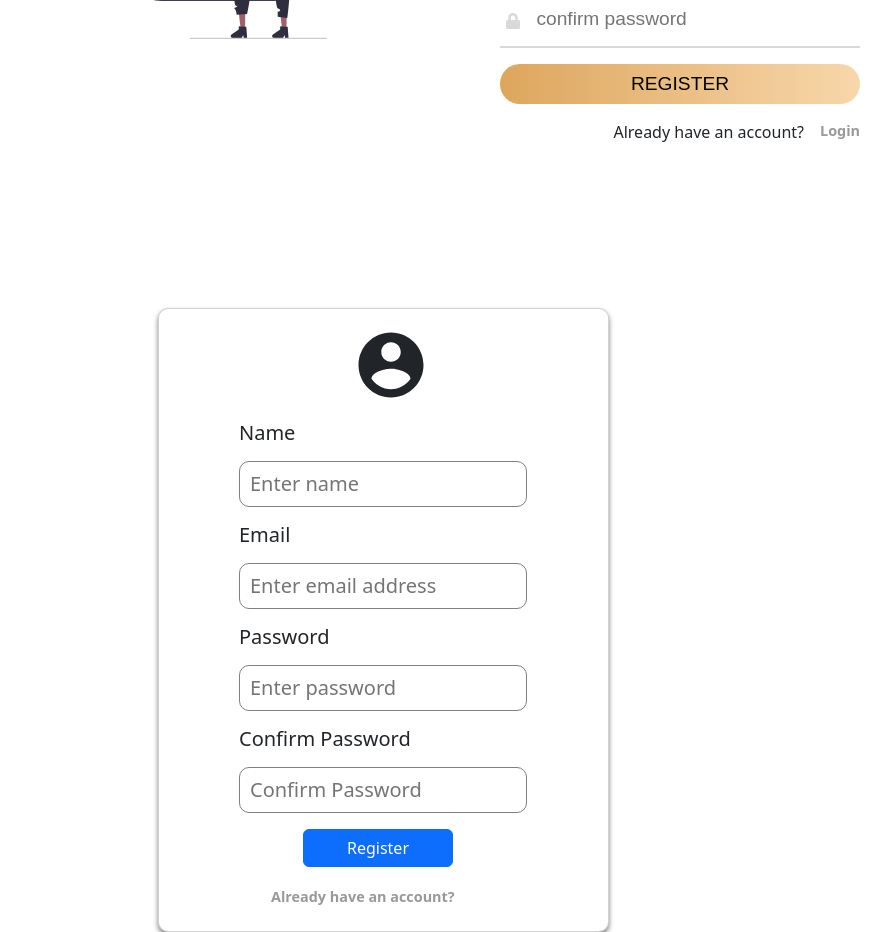
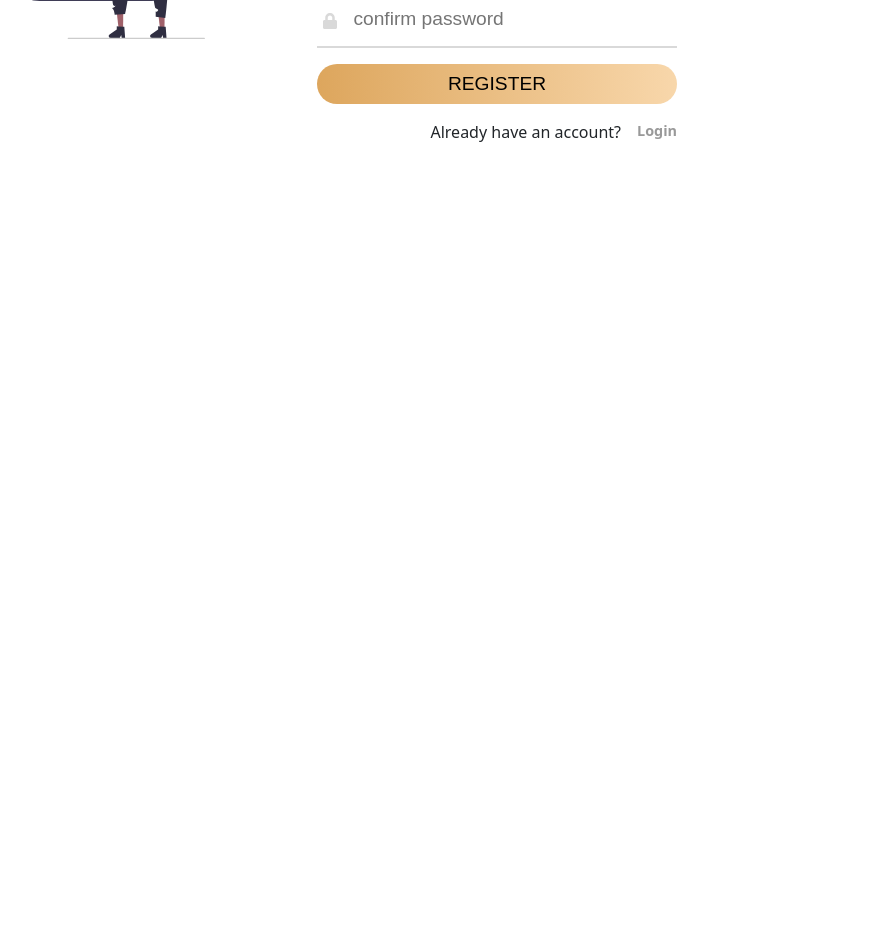
Before and after one commit to Manenomyk/Fredor-Investment, a React (Create React App) app: page /register in a window 1280 px wide. Shown: the part 540-1472 px from the top of the page, without its empty margins (257-1148 px from the left). After the commit the page ends 800 px from the top, so only its background shows below. Built offline with nearby package versions, Linux system fonts and the light colour scheme.

Commit message:
register api code

```diff
--- a/src/Admin/AdminLogin/Login.js
+++ b/src/Admin/AdminLogin/Login.js
@@ -7,6 +7,7 @@ import login from "../../Images/login.svg";
 import avatar from "../../Images/avatar.svg";
 import { FaUserCircle } from "react-icons/fa";
 import { FaLock } from "react-icons/fa";
+import { TfiEmail } from "react-icons/tfi";
 
 function Login() {
   const inputs = document.querySelectorAll(".input");
@@ -109,7 +110,7 @@ function Login() {
             <div className="input-div one">
               <div className="i">
                 <i>
-                  <FaUserCircle />
+                  <TfiEmail />
                 </i>
               </div>
               <div>
--- a/src/Admin/Register/Register.js
+++ b/src/Admin/Register/Register.js
@@ -151,12 +151,14 @@ function Register() {
         )}
       </div>
 
-      <register.Container className="containerone">
+      <register.Container>
+        <register.Row>
+          <div className="containerone">
         <div className="imgg">
           <img src={login} alt="login" />
         </div>
         <div className="regconta">
-          <form action="">
+          <form action="" onSubmit={regSubmit}>
             <div className="ava">
               <img className="avatar" src={avatar} alt="avatar" />
             </div>
@@ -169,7 +171,19 @@ function Register() {
               </div>
               <div>
                 <h5>Username</h5>
-                <input placeholder="Username" className="input" type="text" />
+                <input
+                  placeholder="Username"
+                  className="input"
+                  type="text"
+                  onChange={handleIput}
+                  value={reg.name}
+                  name="name"
+                />
+                {errors && (
+                      <div className="flex">
+                        <span className="dede">{errors[0]}</span>
+                      </div>
+                    )}
               </div>
             </div>
             <div className="input-div one">
@@ -180,7 +194,19 @@ function Register() {
               </div>
               <div>
                 <h5>Email</h5>
-                <input placeholder="Email" className="input" type="text" />
+                <input
+                  placeholder="Email"
+                  className="input"
+                  type="text"
+                  onChange={handleIput}
+                  value={reg.email}
+                  name="email"
+                />
+                {errors && (
+                      <div className="flex">
+                        <span className="dede">{errors[1]}</span>
+                      </div>
+                    )}
               </div>
             </div>
             <div className="input-div two">
@@ -195,7 +221,15 @@ function Register() {
                   placeholder="password"
                   className="input"
                   type="password"
+                  onChange={handleIput}
+                  value={reg.password}
+                  name="password"
                 />
+                {errors && (
+                      <div className="flex">
+                        <span className="dede">{errors[3]}</span>
+                      </div>
+                    )}
               </div>
             </div>
             <div className="input-div two">
@@ -210,101 +244,21 @@ function Register() {
                   placeholder="confirm password"
                   className="input"
                   type="password"
-                />
-              </div>
-            </div>
-
-            <input
-              type="submit"
-              name=""
-              id=""
-              className="btn1"
-              value="Register"
-            />
-            <div className="botom">
-              <p>Already have an account?</p>
-              <a href="/login">Login</a>
-            </div>
-          </form>
-        </div>
-      </register.Container>
-
-      <register.Container>
-        <register.Row>
-          <register.Col className="mx-auto" lg={5}>
-            <register.Card className="register">
-              <register.Card.Title className="mx-auto">
-                <IoMdContact className="registericon" />
-                <register.Card.Body>
-                  <div className="form">
-                    <p>Name</p>
-                    <input
                   onChange={handleIput}
-                      value={reg.name}
-                      name="name"
-                      type="text"
-                      className="registerinput"
-                      placeholder="Enter name"
+                  value={reg.password_confirmation}
+                  name="password_confirmation"
                 />
                 {errors && (
                       <div className="flex">
-                        <span className="dede">{errors[0]}</span>
+                        <span className="dede">{errors[4]}</span>
                       </div>
                     )}
               </div>
-                  <div className="form">
-                    <p>Email</p>
-                    <input
-                      onChange={handleIput}
-                      value={reg.email}
-                      name="email"
-                      type="text"
-                      className="registerinput"
-                      placeholder="Enter email address"
-                    />
-                    {errors && (
-                      <div className="flex">
-                        <span className="dede">{errors[1]}</span>
             </div>
-                    )}
-                  </div>
-                  <div className="form">
-                    <p>Password</p>
-                    <input
-                      onChange={handleIput}
-                      value={reg.password}
-                      name="password"
-                      type="password"
-                      className="registerinput"
-                      placeholder="Enter password"
-                    />
-                  </div>
-                  {errors && (
-                    <div className="flex">
-                      <span className="dede">{errors[2]}</span>
-                    </div>
-                  )}
-                  <div className="form">
-                    <p>Confirm Password</p>
-                    <input
-                      onChange={handleIput}
-                      value={reg.password_confirmation}
-                      name="password_confirmation"
-                      type="password"
-                      className="registerinput"
-                      placeholder="Confirm Password"
-                    />
-                    {errors && (
-                      <div className="flex">
-                        <span className="dede">{errors[3]}</span>
-                      </div>
-                    )}
-                  </div>
-
             <div>
                     {loading && (
                       <button
-                        onClick={regSubmit}
+                        onSubmit={regSubmit}
                         style={{
                           fontSize: "18px",
                           background: "transparent",
@@ -339,25 +293,24 @@ function Register() {
                     )}
 
                     {!loading && (
-                      <button
-                        onClick={regSubmit}
-                        className="btn btn-primary"
-                        id="registerbtn"
-                      >
-                        Register
-                      </button>
+                       <input
+                       onSubmit={regSubmit}
+                         type="submit"
+                         name=""
+                         id=""
+                         className="btn1"
+                         value="Register"
+                       />
                     )}
                   </div>
+            <div className="botom">
+              <p>Already have an account?</p>
+              <a href="/login">Login</a>
+            </div>
+          </form>
+        </div>
+      </div>
 
-                  <div>
-                    <a id="signuplink" href="/login">
-                      Already have an account?
-                    </a>
-                  </div>
-                </register.Card.Body>
-              </register.Card.Title>
-            </register.Card>
-          </register.Col>
         </register.Row>
       </register.Container>
     </div>
```
Lines whose indentation alone changed are shown as unchanged.
